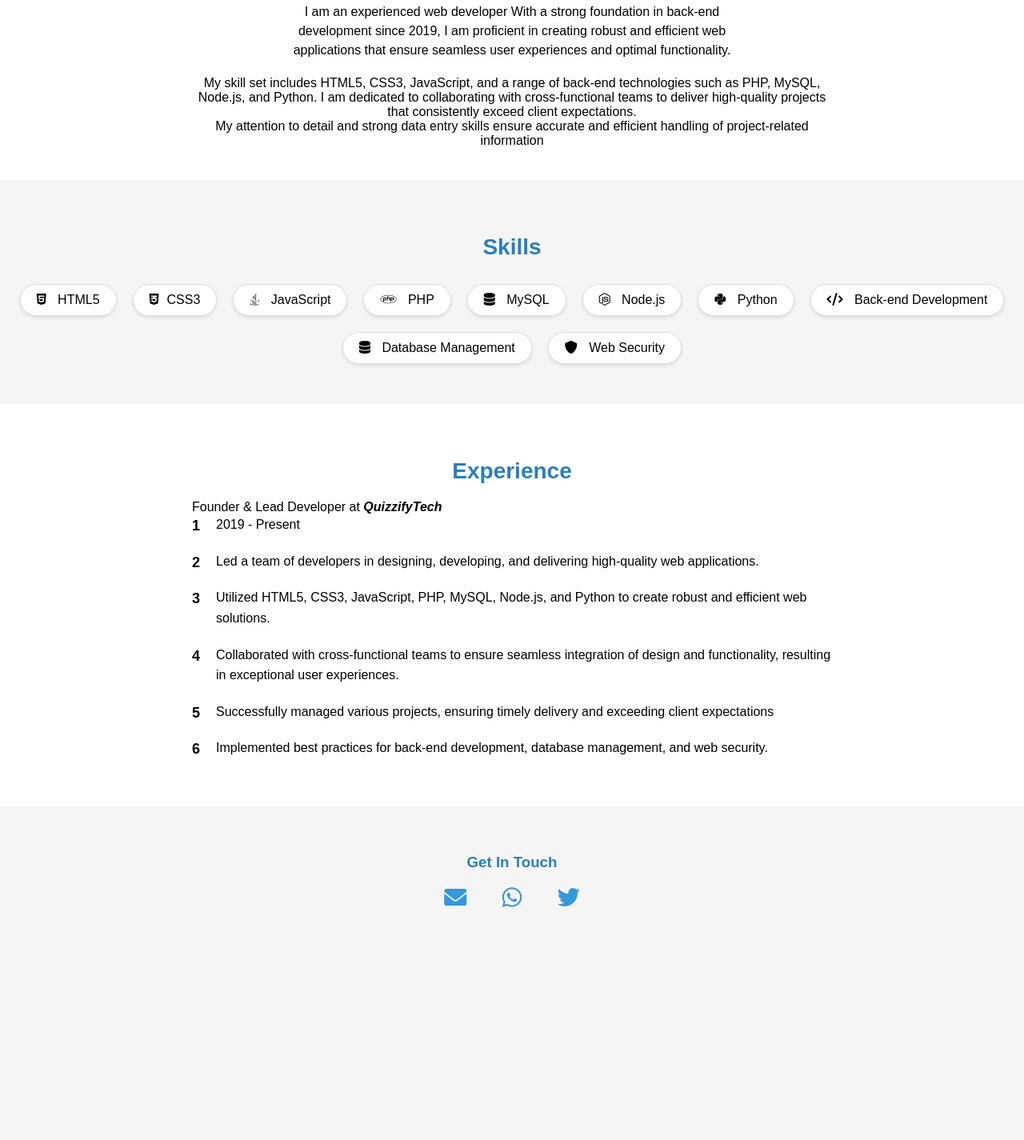
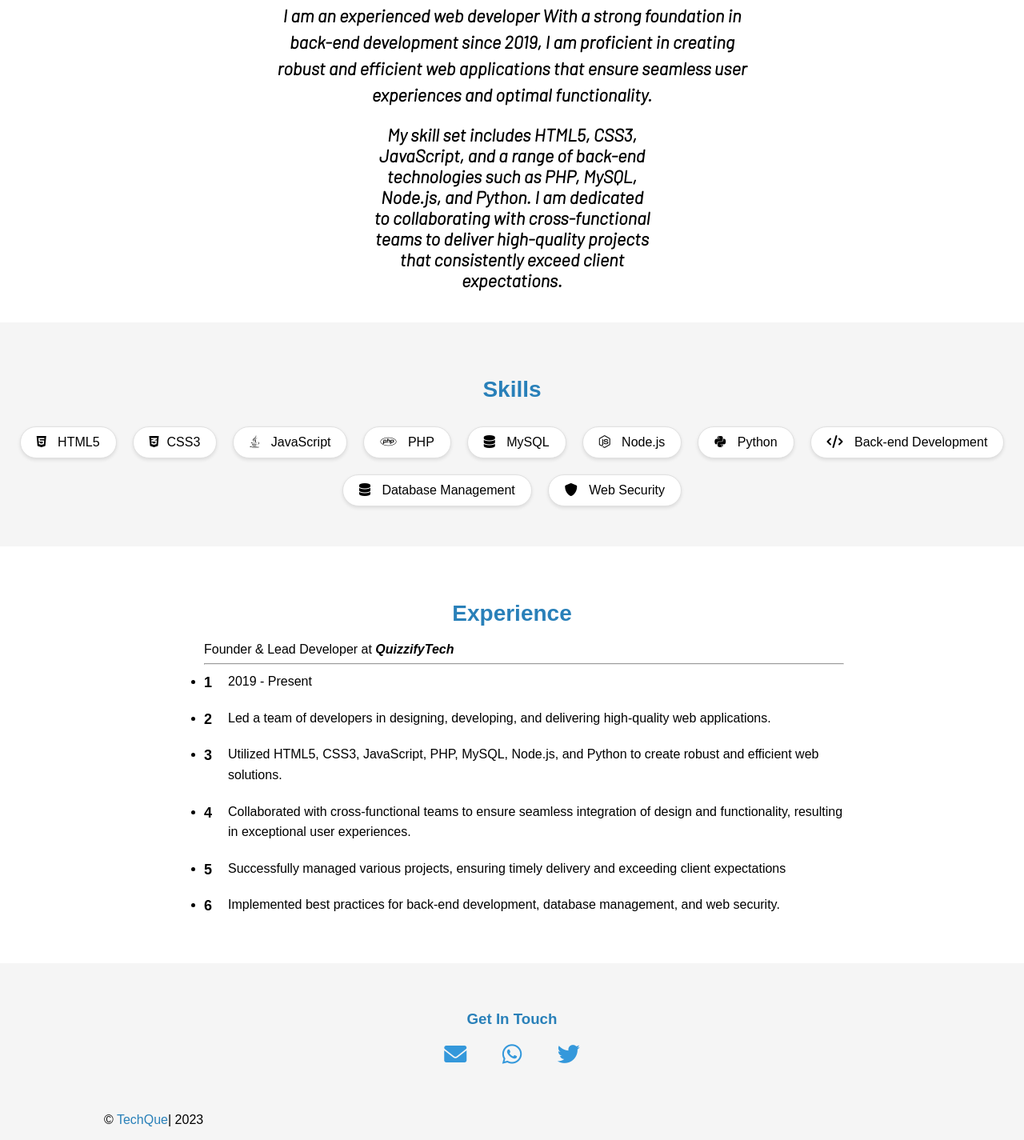
Before and after one commit to Adesopequizzify/portfolio, a plain HTML site: page index.html in a window 1280 px wide. Shown: the part 436-1861 px from the top of the page at 80% size. Before the commit the page ends 1615 px from the top, so only its background shows below. Drawn offline with Linux system fonts and the light colour scheme.

Commit message:
Almost Done

```diff
--- a/assets/css/style.css
+++ b/assets/css/style.css
@@ -63,25 +63,32 @@ header {
 
 .about img {
   max-width: 100%;
+  border-radius: 100px;
   height: 200px;
   margin-bottom: 20px;
 }
 
 .bio {
-  font-size: 16px;
+  font-size: 22px;
   line-height: 1.5;
   margin: 0 auto 20px;
   max-width: 600px;
+  font-family: 'Barlow', sans-serif;
+  font-weight: bold;
 }
 
 .about-info {
-  font-size: 16px;
-  max-width: 800px;
+  font-size: 22px;
+  max-width: 350px;
   margin: 0 auto;
+  font-family: 'Barlow', sans-serif;
+  font-weight: bold;
+
 }
 
 .about-info p {
   margin-bottom: 20px;
+
 }
 
 /* Skills section styles */
@@ -137,14 +144,14 @@ header {
 }
 
 .exp-info {
+  padding-left: 30px;
   max-width: 800px;
   margin: 0 auto;
   text-align: left;
 }
 
 .exp-info ul {
-  list-style-type: none;
-  counter-reset: exp-counter;
+ counter-reset: exp-counter;
   padding: 0;
 }
 
@@ -202,3 +209,13 @@ header {
 h3, h2 {
   color: #2980b9;
 }
+
+footer{
+
+  margin-left: 130px;
+}
+.foot a{
+  text-decoration: none;
+
+  color: #2980b9;
+}
--- a/index.html
+++ b/index.html
@@ -9,6 +9,11 @@
    <link rel="preconnect" href="https://fonts.googleapis.com">
 <link rel="preconnect" href="https://fonts.gstatic.com" crossorigin>
 <link href="https://fonts.googleapis.com/css2?family=Ubuntu&display=swap" rel="stylesheet">
+<link rel="preconnect" href="https://fonts.googleapis.com">
+<link rel="preconnect" href="https://fonts.googleapis.com">
+<link rel="preconnect" href="https://fonts.gstatic.com" crossorigin>
+<link href="https://fonts.googleapis.com/css2?family=Barlow:ital,wght@1,300&display=swap" rel="stylesheet">
+
 </head>
 
 <body>
@@ -32,9 +37,7 @@ I am an experienced web developer With a strong foundation in back-end developme
 <p class="about-info">
   My skill set includes HTML5, CSS3, JavaScript, and a range of back-end technologies such as PHP, MySQL, Node.js, and Python. I am dedicated to collaborating with cross-functional teams to deliver high-quality projects that consistently exceed client expectations.
 </p>
-<p class="about-info">
-  My attention to detail and strong data entry skills ensure accurate and efficient handling of project-related information
-  </p>
+
   </div>
 
 
@@ -64,6 +67,7 @@ I am an experienced web developer With a strong foundation in back-end developme
 <div class="exp-info">
   <ul>
     <span> Founder & Lead Developer at <a class="exp-a" href="https://quizzify.com.ng"><em>QuizzifyTech</em></a></span>
+    <hr>
     <li>
       2019 - Present
     </li>
@@ -83,11 +87,14 @@ I am an experienced web developer With a strong foundation in back-end developme
       <h3>Get In Touch</h3>
       <ul>
          <li><a href="mailto:adesope@quizzify.com.ng"><i class="fas fa-envelope"></i></a></li>
-         <li><a href="https://wa.me/2349030049952"><i class="fab fa-whatsapp"></i></a></li>
+         <li><a href="https://wa.me/2348179154249"><i class="fab fa-whatsapp"></i></a></li>
          <li><a href="https://twitter.com/adesopemuiz3"><i class="fab fa-twitter"></i></a></li>
       </ul>
 
     </div>
+    <footer>
+    <p class="foot">© <a href="https://techq.com.ng">TechQue</a>| 2023</p>
+    </footer>
 </body>
 
 </html>
```
